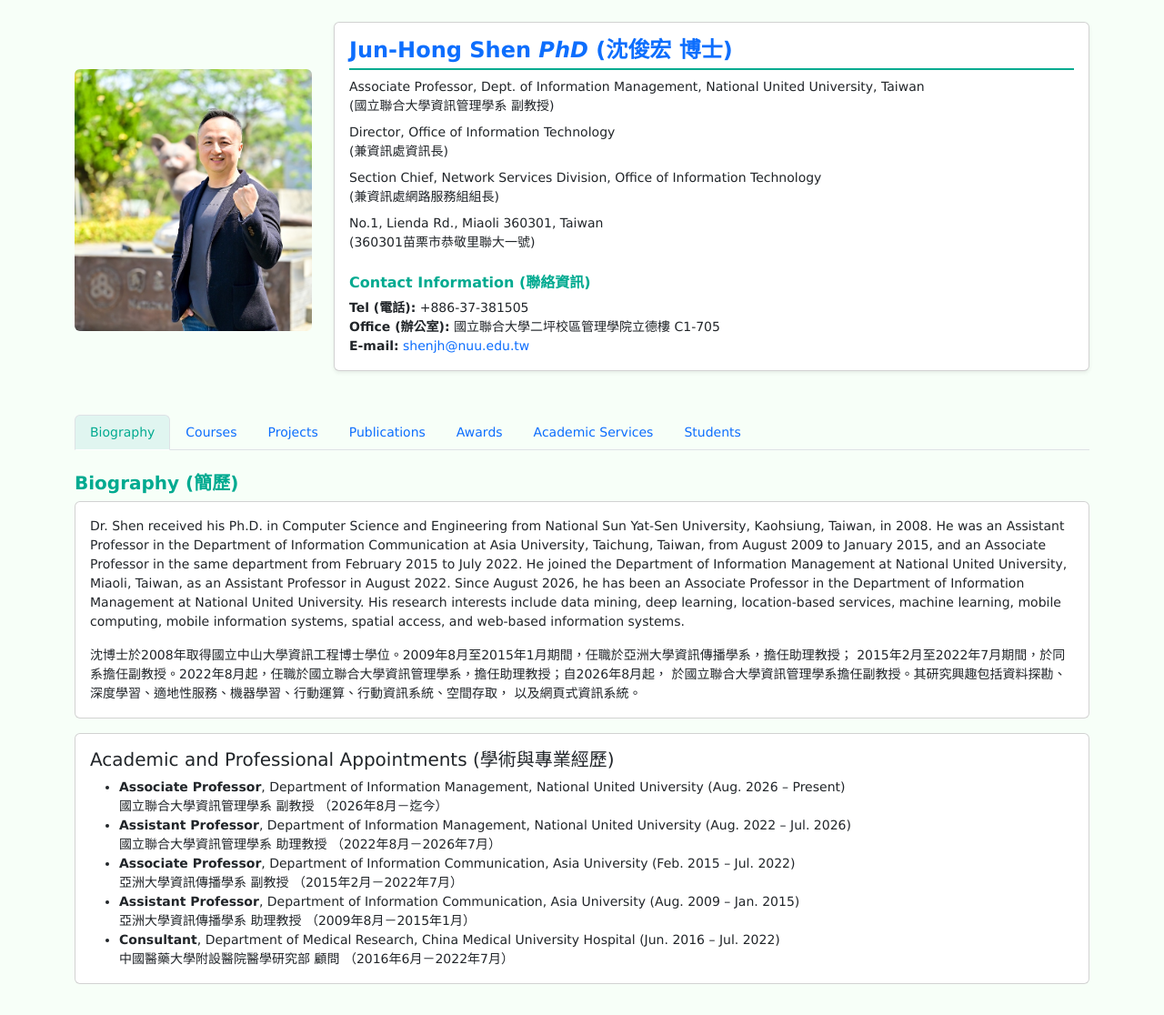
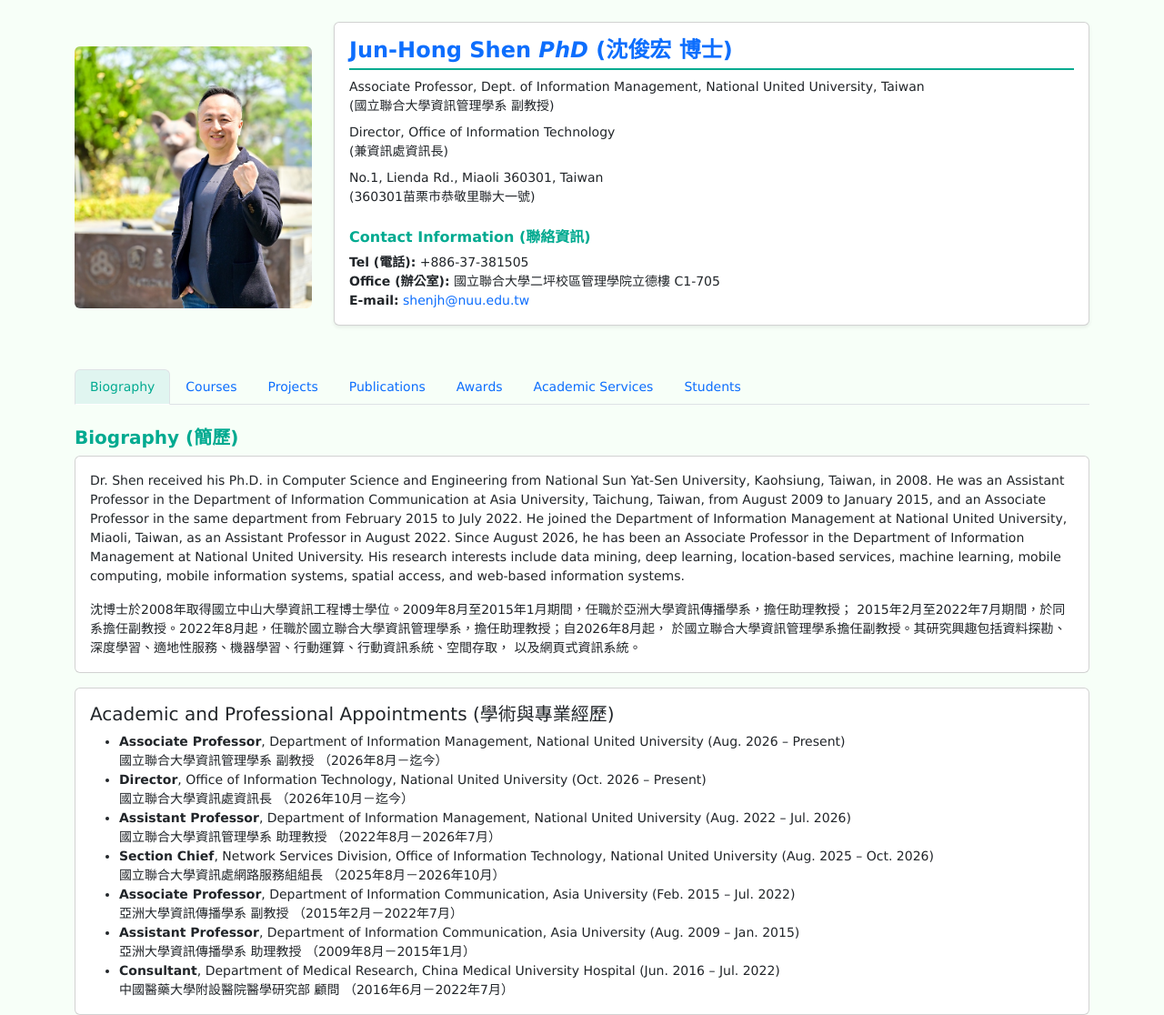
Before and after one commit to shenjh-tw/shenjh-tw.github.io, a plain HTML site: page index.html in a window 1280 px wide. Shown: the whole page at 91% size. Drawn offline with nearby package versions, Linux system fonts and the light colour scheme.

Commit message:
Add files via upload

```diff
--- a/index.html
+++ b/index.html
@@ -125,11 +125,6 @@
                             (兼資訊處資訊長)
                         </p>
                         <p class="card-text mb-2">
-                            Section Chief, Network Services Division, Office of Information Technology
-                            <br>
-                            (兼資訊處網路服務組組長)
-                        </p>
-                        <p class="card-text mb-2">
                             No.1, Lienda Rd., Miaoli 360301, Taiwan <br>
                             (360301苗栗市恭敬里聯大一號)
                         </p>
@@ -220,6 +215,14 @@
                                 國立聯合大學資訊管理學系 副教授
                                 （2026年8月－迄今）
                             </li>
+                            <li><strong>Director</strong>,
+                                Office of Information Technology,
+                                National United University
+                                (Oct. 2026 – Present)
+                                <br>
+                                國立聯合大學資訊處資訊長
+                                （2026年10月－迄今）
+                            </li>
                             <li>
                                 <strong>Assistant Professor</strong>,
                                 Department of Information Management,
@@ -228,6 +231,14 @@
                                 <br>
                                 國立聯合大學資訊管理學系 助理教授
                                 （2022年8月－2026年7月）
+                            </li>
+                            <li><strong>Section Chief</strong>,
+                                Network Services Division, Office of Information Technology,
+                                National United University
+                                (Aug. 2025 – Oct. 2026)
+                                <br>
+                                國立聯合大學資訊處網路服務組組長
+                                （2025年8月－2026年10月）
                             </li>
                             <li>
                                 <strong>Associate Professor</strong>,
```
